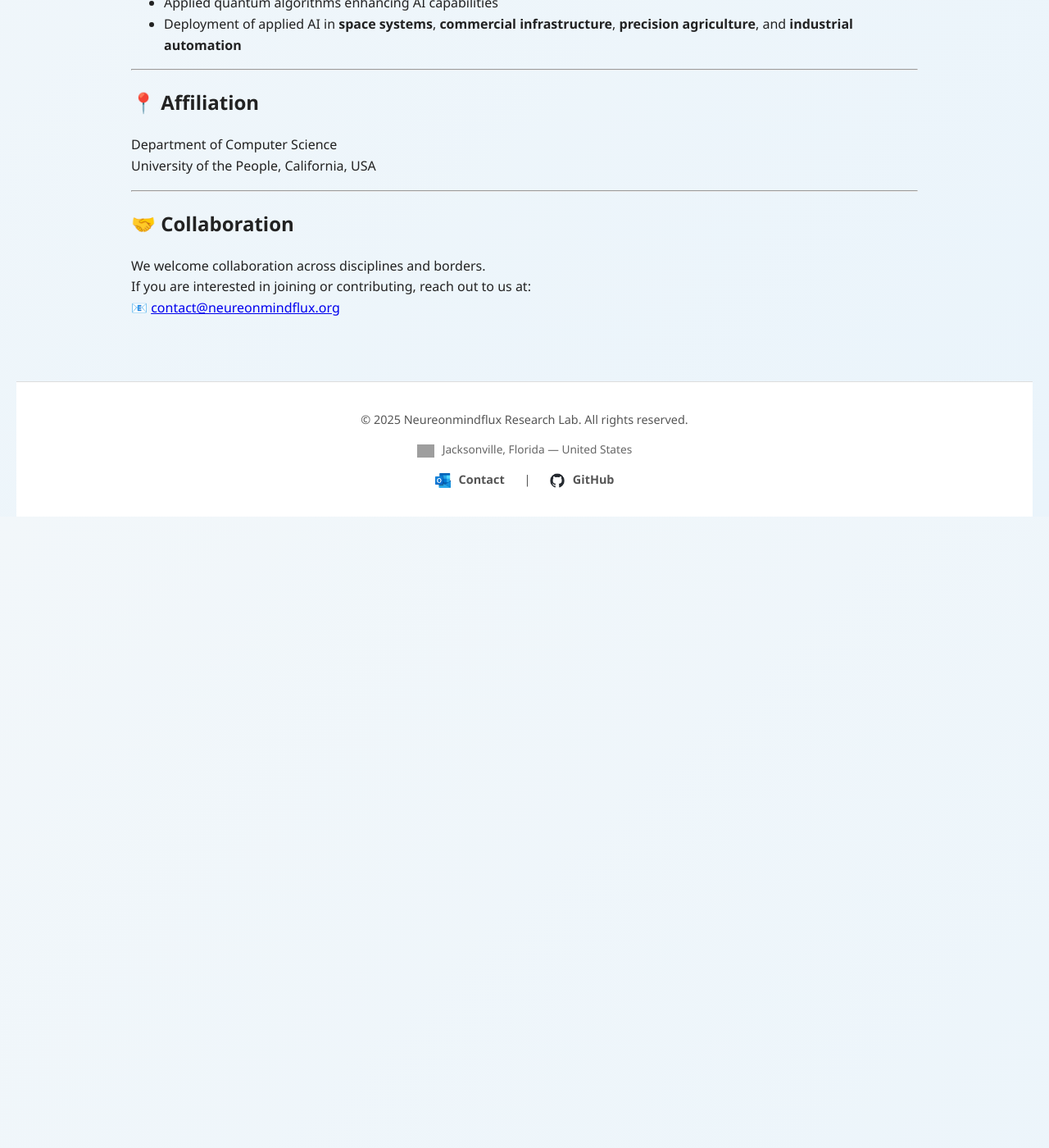
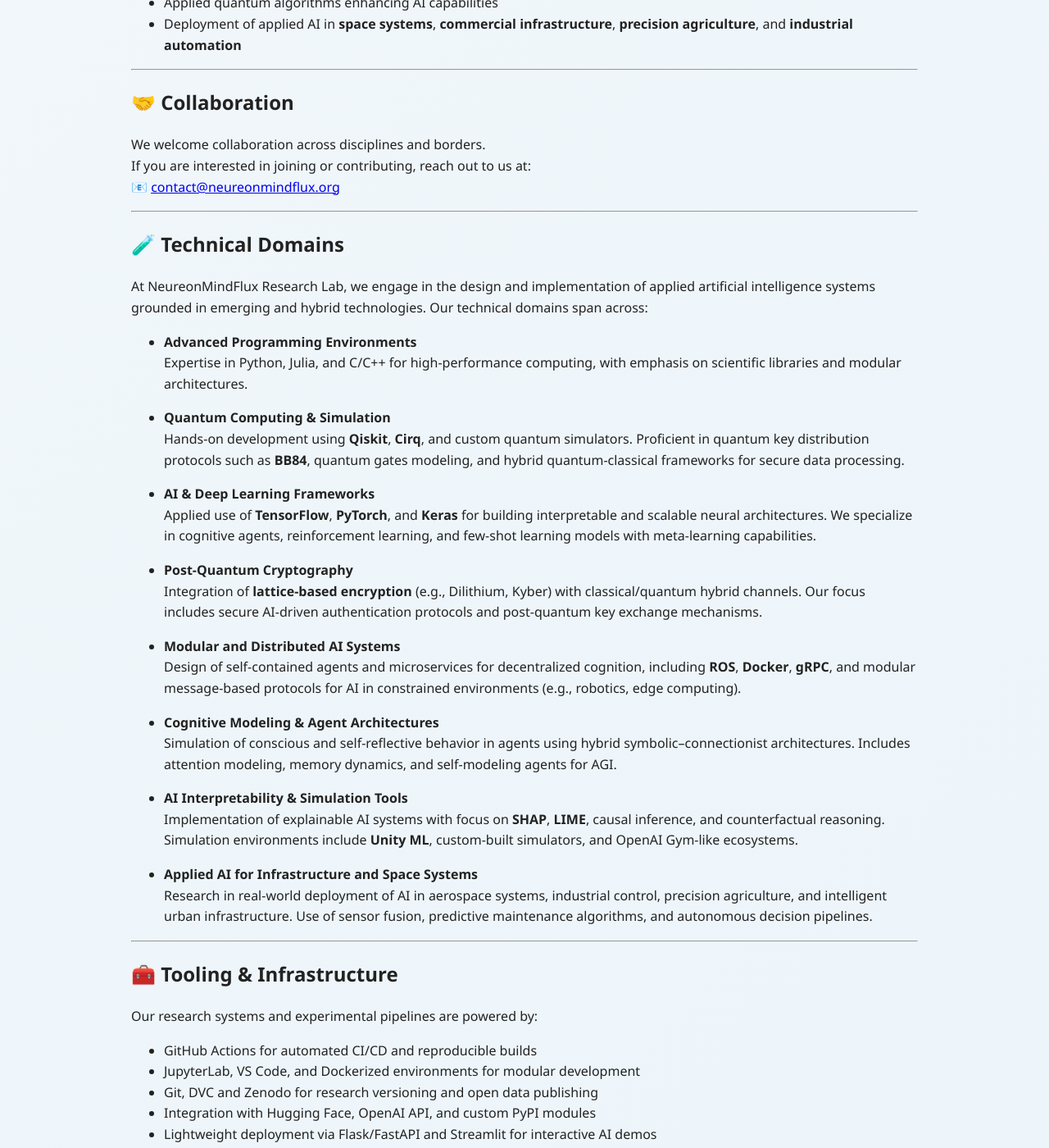
Before and after one commit to HectorMozo3110/test_main, a Jekyll site: the page built from _pages/about.md, in a window 1280 px wide and 1400 px high, scrolled down 962 px. Shown: the whole window at 82% size. Built offline with Jekyll 4.4.1, drawn with Linux system fonts in a browser that asks for light colours; before the commit the page ends 1592 px from its top, so only the background shows below that; some of the changed text lies outside the part shown; grey boxes are pictures that could not be loaded.

Commit message:
Add mission and vision section with styles

```diff
--- a/_pages/about.md
+++ b/_pages/about.md
@@ -6,7 +6,7 @@
 
 ## 🧬 About Neureonmindflux Research Lab
 
-**Neureonmindflux Research Lab** is an open scientific initiative founded by Hector E Mozo <strong style="color:#0066cc; font-size:1.1em; font-weight:600;">Héctor Mozo</strong>
+**Neureonmindflux Research Lab** is an open scientific initiative founded by <strong style="color:#0066cc; font-size:1.1em; font-weight:600;">Hector E Mozo</strong>
 [![ORCID](https://img.shields.io/badge/ORCID-0000--0002--1234--5678-a6ce39?logo=orcid&logoColor=white)](https://orcid.org/0009-0008-2426-623X)
 [![LinkedIn](https://img.shields.io/badge/LinkedIn-Profile-0077B5?logo=linkedin&logoColor=white)](https://www.linkedin.com/in/hector-mozo-462899312/)
 [![GitHub](https://img.shields.io/badge/GitHub-hectormozo3110-181717?logo=github&logoColor=white)](https://github.com/hectormozo3110)
@@ -42,14 +42,6 @@
 - Applied quantum algorithms enhancing AI capabilities
 - Deployment of applied AI in **space systems**, **commercial infrastructure**, **precision agriculture**, and **industrial automation**
 
-
----
-
-## 📍 Affiliation
-
-Department of Computer Science
-University of the People, California, USA
-
 ---
 
 ## 🤝 Collaboration
@@ -57,3 +49,102 @@
 We welcome collaboration across disciplines and borders.
 If you are interested in joining or contributing, reach out to us at:
 📧 [contact@neureonmindflux.org](mailto:contact@neureonmindflux.org)
+
+---
+## 🧪 Technical Domains
+
+At NeureonMindFlux Research Lab, we engage in the design and implementation of applied artificial intelligence systems grounded in emerging and hybrid technologies. Our technical domains span across:
+
+- **Advanced Programming Environments**
+  Expertise in Python, Julia, and C/C++ for high-performance computing, with emphasis on scientific libraries and modular architectures.
+
+- **Quantum Computing & Simulation**
+  Hands-on development using **Qiskit**, **Cirq**, and custom quantum simulators. Proficient in quantum key distribution protocols such as **BB84**, quantum gates modeling, and hybrid quantum-classical frameworks for secure data processing.
+
+- **AI & Deep Learning Frameworks**
+  Applied use of **TensorFlow**, **PyTorch**, and **Keras** for building interpretable and scalable neural architectures. We specialize in cognitive agents, reinforcement learning, and few-shot learning models with meta-learning capabilities.
+
+- **Post-Quantum Cryptography**
+  Integration of **lattice-based encryption** (e.g., Dilithium, Kyber) with classical/quantum hybrid channels. Our focus includes secure AI-driven authentication protocols and post-quantum key exchange mechanisms.
+
+- **Modular and Distributed AI Systems**
+  Design of self-contained agents and microservices for decentralized cognition, including **ROS**, **Docker**, **gRPC**, and modular message-based protocols for AI in constrained environments (e.g., robotics, edge computing).
+
+- **Cognitive Modeling & Agent Architectures**
+  Simulation of conscious and self-reflective behavior in agents using hybrid symbolic–connectionist architectures. Includes attention modeling, memory dynamics, and self-modeling agents for AGI.
+
+- **AI Interpretability & Simulation Tools**
+  Implementation of explainable AI systems with focus on **SHAP**, **LIME**, causal inference, and counterfactual reasoning. Simulation environments include **Unity ML**, custom-built simulators, and OpenAI Gym-like ecosystems.
+
+- **Applied AI for Infrastructure and Space Systems**
+  Research in real-world deployment of AI in aerospace systems, industrial control, precision agriculture, and intelligent urban infrastructure. Use of sensor fusion, predictive maintenance algorithms, and autonomous decision pipelines.
+
+---
+## 🧰 Tooling & Infrastructure
+
+Our research systems and experimental pipelines are powered by:
+
+- GitHub Actions for automated CI/CD and reproducible builds
+- JupyterLab, VS Code, and Dockerized environments for modular development
+- Git, DVC and Zenodo for research versioning and open data publishing
+- Integration with Hugging Face, OpenAI API, and custom PyPI modules
+- Lightweight deployment via Flask/FastAPI and Streamlit for interactive AI demos
+
+---
+## 📊 Research Methodology
+
+We follow a reproducible, transparent, and modular research process:
+
+- Literature-grounded problem formulation
+- Open-source implementation with tracked dependencies
+- Experiments and evaluation based on scientific reproducibility
+- Versioned datasets and code archives via Zenodo, GitHub, and DVC
+- Peer review and open feedback via preprints, arXiv, and open repositories
+---
+## 🔧 Active Projects
+
+We are currently building and maintaining:
+
+- **BB84+**: A hybrid quantum-classical encryption system with post-quantum verification
+- **NeuroCore**: A modular AGI simulation with self-modeling and symbolic integration
+- **SatIntel**: Anomaly detection pipelines for space and satellite telemetry (MODIS/TLE/Sentry)
+
+
+---
+## 🌍 Real-World Impact Areas
+
+Our applied research contributes to innovation in:
+
+- Digital health and clinical data interpretation
+- Autonomous robotics for constrained environments
+- Educational platforms powered by adaptive AI
+- Secure communication in aerospace and defense
+- Agricultural monitoring and industrial automation
+- **...among other critical systems**
+
+---
+## 🔭 Looking Ahead
+
+At **NeureonMindFlux Research Lab**, we believe that _applied artificial intelligence should not only solve problems — it should expand what’s possible._
+
+Whether you are a student, researcher, developer, or simply an inquisitive mind, there is space here for your ideas to grow.
+
+> 🌟 _Innovation begins where curiosity meets collaboration._
+
+We are continuously exploring new collaborations, interdisciplinary research, and community-driven contributions.
+
+---
+
+## 📬 Get Involved
+
+- 📩 Email us: [contact@neureonmindflux.org](mailto:contact@neureonmindflux.org)
+- 🧠 Join our research conversations
+- 🔍 Follow our open-science updates
+
+Together, we can shape a more intelligent and inclusive future — through science, transparency, and collective imagination.
+
+---
+
+<p style="text-align: center; font-style: italic; color: #444; margin-top: 40px;">
+  “Applied AI for a collaborative, explainable, and open future.”
+</p>
```
